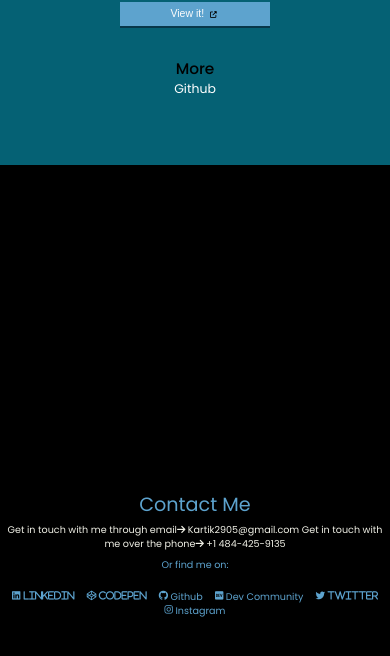
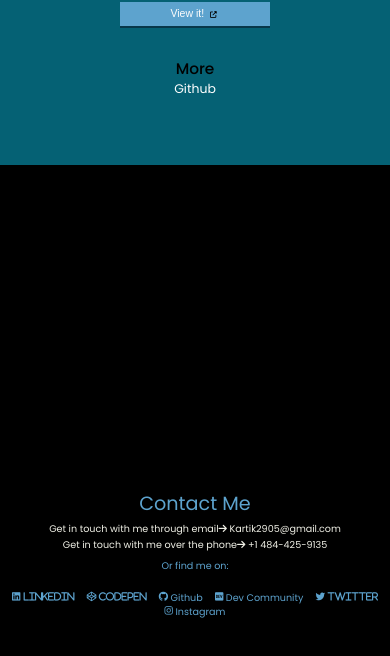
Before and after one commit to Gbrown29/Gbrown29, a plain HTML site: page root/index.html in a window 390 px wide. Shown: the part 2375-3031 px from the top of the page. Drawn offline with nearby package versions, Linux system fonts and the light colour scheme.

Commit message:
phone num change

```diff
--- a/root/index.html
+++ b/root/index.html
@@ -155,8 +155,8 @@
         <h2>Contact Me</h2>
         <p class="mail">
           Get in touch with me through email<i class="fas fa-arrow-right"></i> Kartik2905@gmail.com
-          Get in touch with me over the phone<i class="fas fa-arrow-right"></i> +1 484-425-9135
-
+        </p>
+        <p class="mail"> Get in touch with me over the phone<i class="fas fa-arrow-right"></i> +1 484-425-9135
         </p>
         <p class="links">Or find me on:</p>
         <a href="https://www.linkedin.com/in/kartik-gulati-6bb44b254/" target="blank"><i class="fab fa-linkedin">
```
